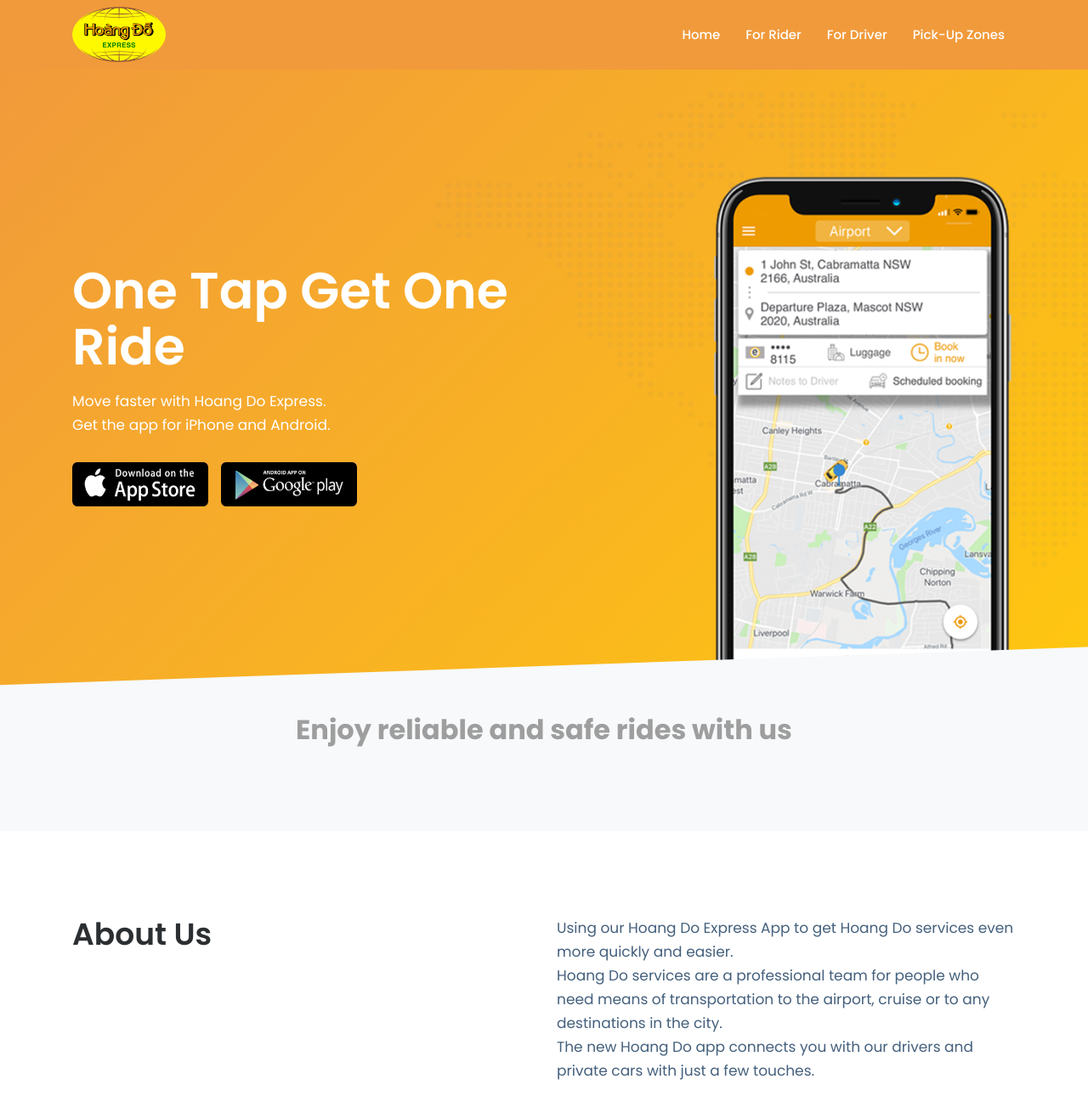
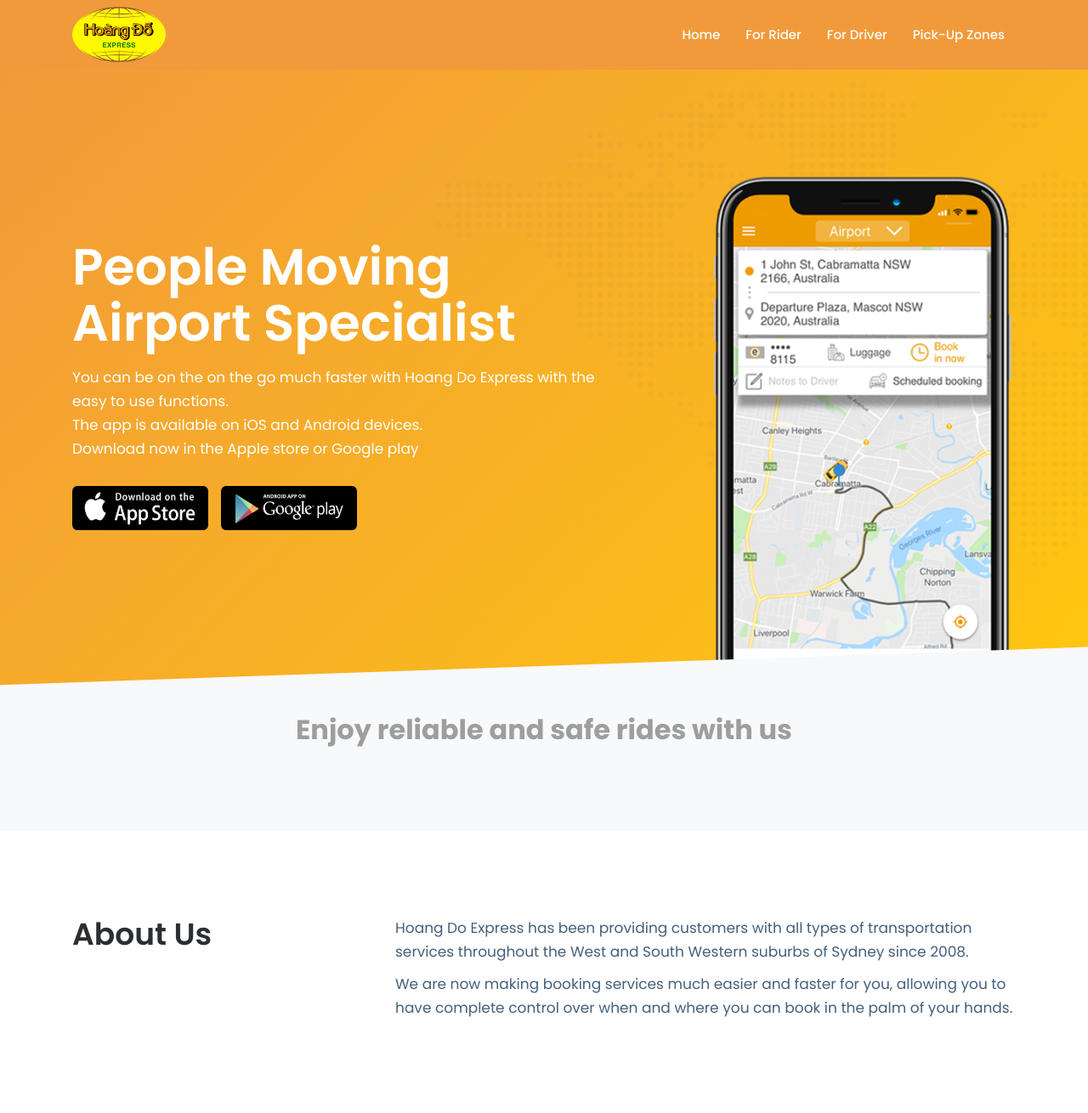
Before and after one commit to peterpham/hoangdoexpress-jekyll, a Jekyll site: the page built from index.md, in a window 1280 px wide and 1400 px high. Shown: the top 1310 px of the window at 85% size. Built offline with Jekyll 4.4.1, drawn with Linux system fonts in a browser that asks for light colours; some of the changed text lies outside the part shown.

Commit message:
[COPYCHANGE]

```diff
--- a/_includes/converting-area.html
+++ b/_includes/converting-area.html
@@ -1,20 +1,17 @@
 <section class="converting-area">
     <div class="container">
         <div class="row converting-area-contents">
-            <div class="col-md-6">
+            <div class="col-lg-4 col-md-6">
                 <div class="converting-area-left">
                     <h3>About Us</h3>
                 </div>
             </div>
-            <div class="col-md-6">
+            <div class="col-lg-8 col-md-6">
                 <div class="converting-area-right">
                     <p>
-                        Using our Hoang Do Express App to get Hoang Do services even more quickly and easier.
-                        <br />
-                        Hoang Do services are a professional team for people who need means of transportation to the airport, cruise or to any destinations in the city.
-                        <br />
-                        The new Hoang Do app connects you with our drivers and private cars with just a few touches.
+                        Hoang Do Express has been providing customers with all types of transportation services throughout the West and South Western suburbs of Sydney since 2008.
                     </p>
+                    <p>We are now making booking services much easier and faster for you, allowing you to have complete control over when and where you can book in the palm of your hands.</p>
                 </div>
             </div>
         </div>
--- a/_includes/hero-area.html
+++ b/_includes/hero-area.html
@@ -6,8 +6,10 @@
         <div class="row">
             <div class="col-lg-7 col-md-7">
                 <div class="hero-area-content">
-                    <h1>One Tap Get One Ride</h1>
-                    <p>Move faster with Hoang Do Express. <br />Get the app for iPhone and Android.
+                    <h1>People Moving Airport Specialist</h1>
+                    <p>You can be on the on the go much faster with Hoang Do Express with the easy to use functions.<br />
+                        The app is available on iOS and Android devices.<br />
+                        Download now in the Apple store or Google play
                     </p>
                     <div class="hero-btn">
                         <a href="{{ site.download_appstore }}" class="hero-area-btn"><img alt="Apple store" src="assets/images/appstore.png"></a>
--- a/_includes/powerful-area-1.html
+++ b/_includes/powerful-area-1.html
@@ -8,17 +8,19 @@
                         </div>
                         <h1>Ride with us</h1>
                         <ul>
-                            <li>To Airport</li>
-                            <li>To the Cruise</li>
-                            <li>To Anywhere</li>
-                            <li>Choose The Right Vehicle For Your Luggage</li>
-                            <li>Fixed Price. No Hidden Cost.</li>
+                                <li>To the airport</li>
+                                <li>To the cruise terminals</li>
+                                <li>To anywhere in between</li>
+                                <li>Passengers have complete control over their booking as you can track your driver and select a vehicle to ensure you have enough luggage space</li>
+                                <li>All prices are fixed</li>
                         </ul>
                         <p>Download Rider App</p>
                         <div class="powerful-btn-area">
                             <a href="{{ site.download_appstore }}" class="powerful-single-btn btn-hover"><img alt="Apple store" src="assets/images/appstore.png"></a>
                             <a href="{{ site.download_googleplay }}" class="powerful-single-btn btn-hover"><img alt="Google Play" src="assets/images/googleplay.png"></a>
                         </div>
+                        <br />
+                        <p><small>*tolls are not included</small></p>
                     </div>
                 </div>
                 <div class="col-lg-7 col-md-6">
--- a/_includes/powerful-area-2.html
+++ b/_includes/powerful-area-2.html
@@ -7,10 +7,8 @@
                         <img src="assets/images/icon-driver.png" alt="">
                     </div>
                     <h1>Drive with us</h1>
-                    <p>Earn good money together!<br />
-                        Be our partner and using our Driver app to connect to our customers. <br />
-                        Easy use and track your earnings in the app. <br />
-                            Download the app and sign up today</p>
+                    <p>Become a Hoang Do Express driver today with our easy to use app that can connect you with your customers. Whilst being your own boss, work with us as we can provide you with the network to become successful. Drive flexible hours and earn more as you drive.
+                        </p>
                     <div class="powerful-btn-area">
                         <a href="{{ site.download_appstore_driver }}" class="powerful-single-btn btn-hover"><img alt="Apple store" src="assets/images/appstore.png"></a>
                         <a href="{{ site.download_googleplay_driver }}" class="powerful-single-btn btn-hover"><img alt="Google Play" src="assets/images/googleplay.png"></a>
```
